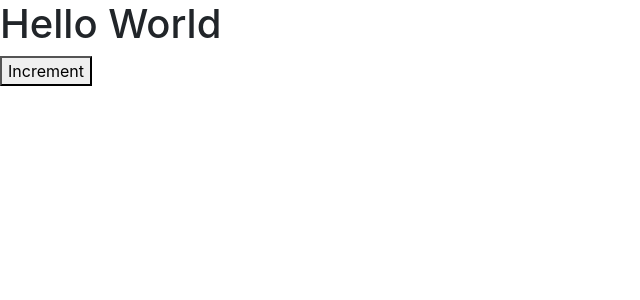
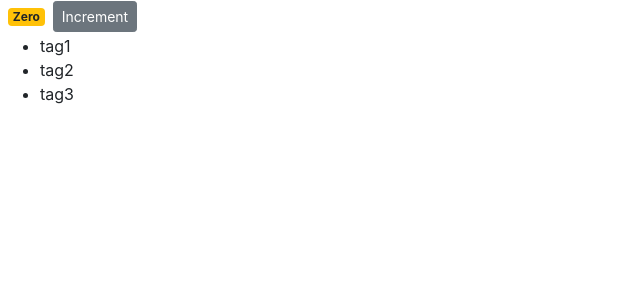
Before and after one commit to JackieDiu/counter-app, a React (Create React App) app: page / in a window 1280 px wide. Shown: the top 300 px of the page, without its empty margins (0-640 px from the left). Built offline with nearby package versions, Linux system fonts and the light colour scheme.

Commit message:
rendering list

```diff
--- a/src/components/counter.jsx
+++ b/src/components/counter.jsx
@@ -1,15 +1,39 @@
 import React from "react";
 
 class Counter extends React.Component {
-  state = {};
+  state = {
+    count: 0,
+    tags: ["tag1", "tag2", "tag3"]
+  };
+
+  // styles = {
+  //   fontSize: "50px",
+  //   fontWeight: "bold"
+  // };
 
   render() {
     return (
       <React.Fragment>
-        <h1>Hello World</h1>
-        <button>Increment</button>
+        <span className={this.getBadgeClasses()}>{this.formatCount()}</span>
+        <button className="btn btn-secondary btn-sm">Increment</button>
+        <ul>
+          {this.state.tags.map(tag => (
+            <li key={tag}>{tag}</li>
+          ))}
+        </ul>
       </React.Fragment>
     );
+  }
+
+  getBadgeClasses() {
+    let classes = "badge m-2 badge-";
+    classes += this.state.count === 0 ? "warning" : "primary";
+    return classes;
+  }
+
+  formatCount() {
+    const { count } = this.state;
+    return count === 0 ? "Zero" : count;
   }
 }
 
```
